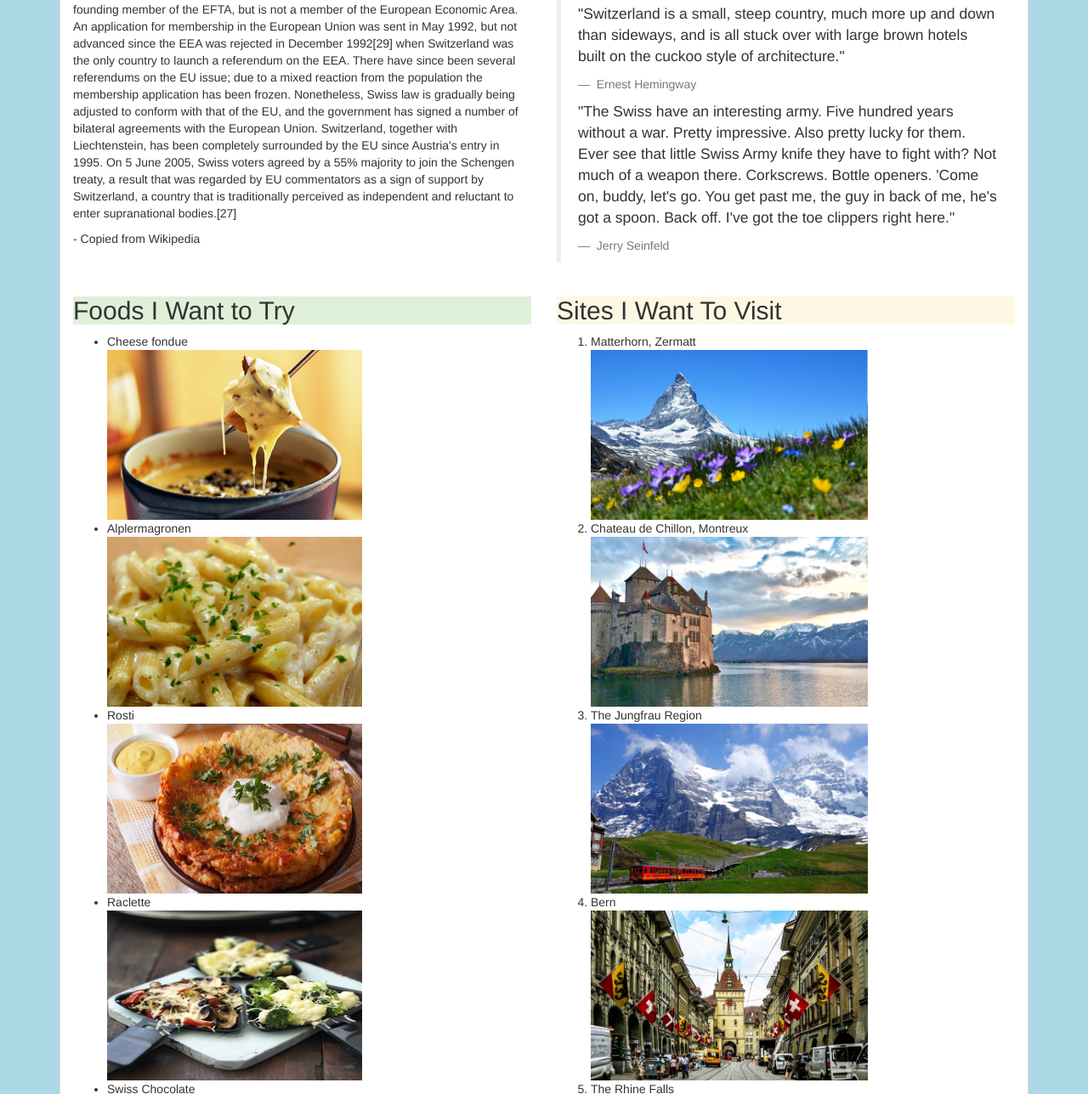
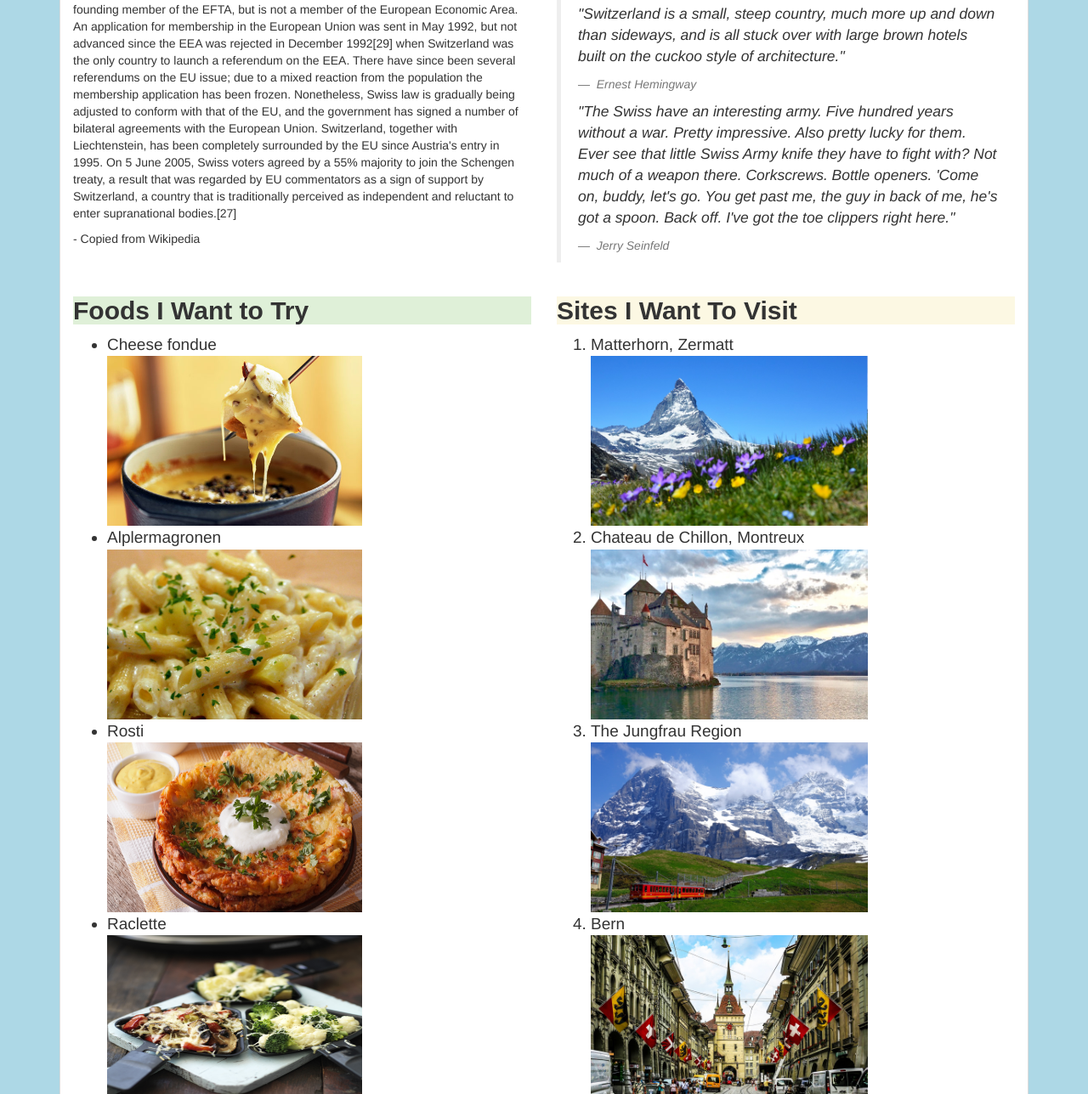
Before and after one commit to Faiza1987/Dream-vacation, a plain HTML site: page index.html in a window 1280 px wide. Shown: the part 418-1706 px from the top of the page at 85% size. Drawn offline with Linux system fonts and the light colour scheme.

Commit message:
added font styling

```diff
--- a/css/styles.css
+++ b/css/styles.css
@@ -3,7 +3,23 @@ body {
 }
 
 h1{
-  font-family: fantasy;
+  font-family: cursive;
   text-align: center;
   text-shadow: 2px 2px #42adf4;
 }
+
+h2{
+  font-family: fantasy;
+  font-weight: bold;
+}
+
+ul{
+  font-size: 19px;
+}
+
+ol{
+  font-size: 19px;
+}
+blockquote{
+  font-style: italic;
+}
```
